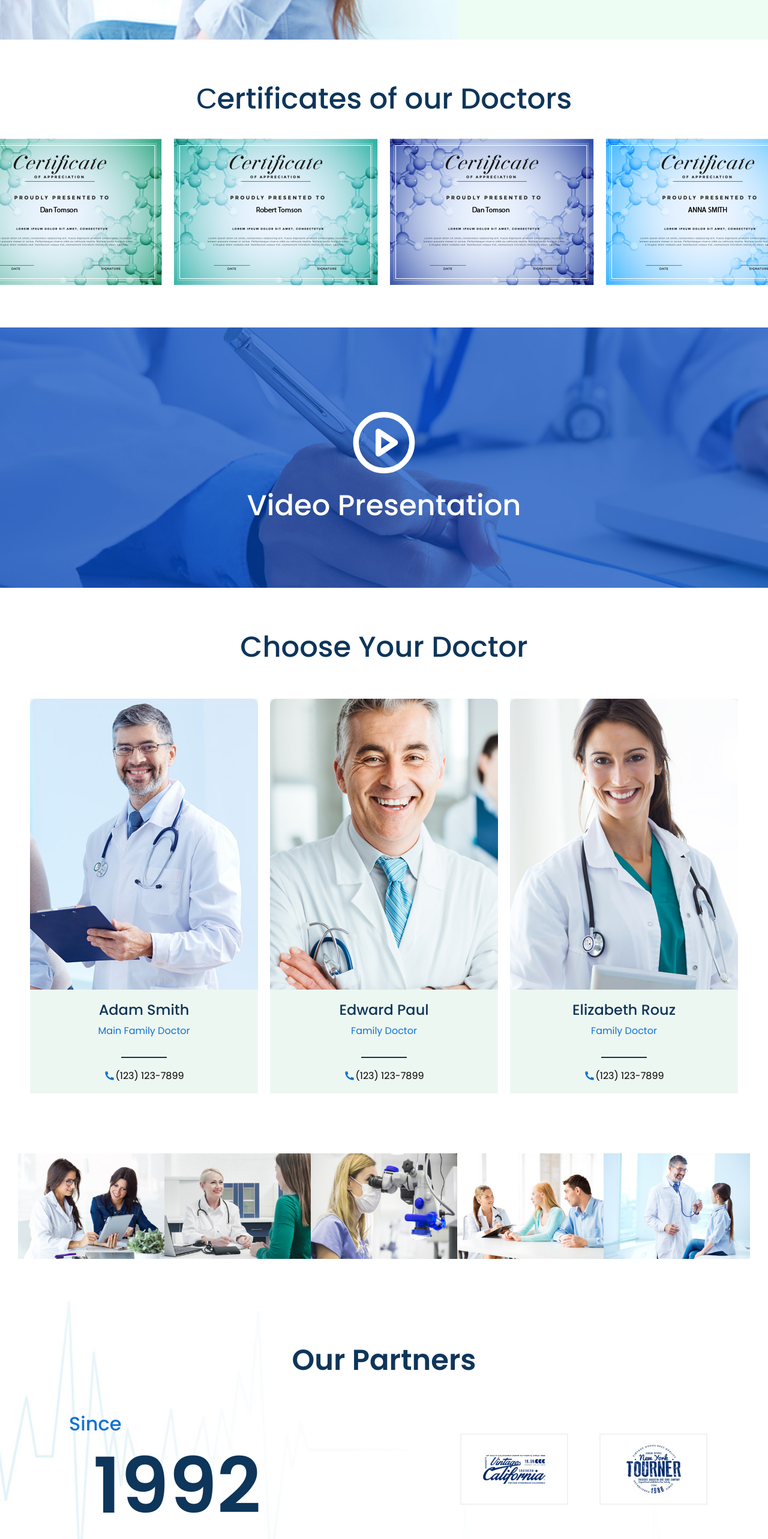
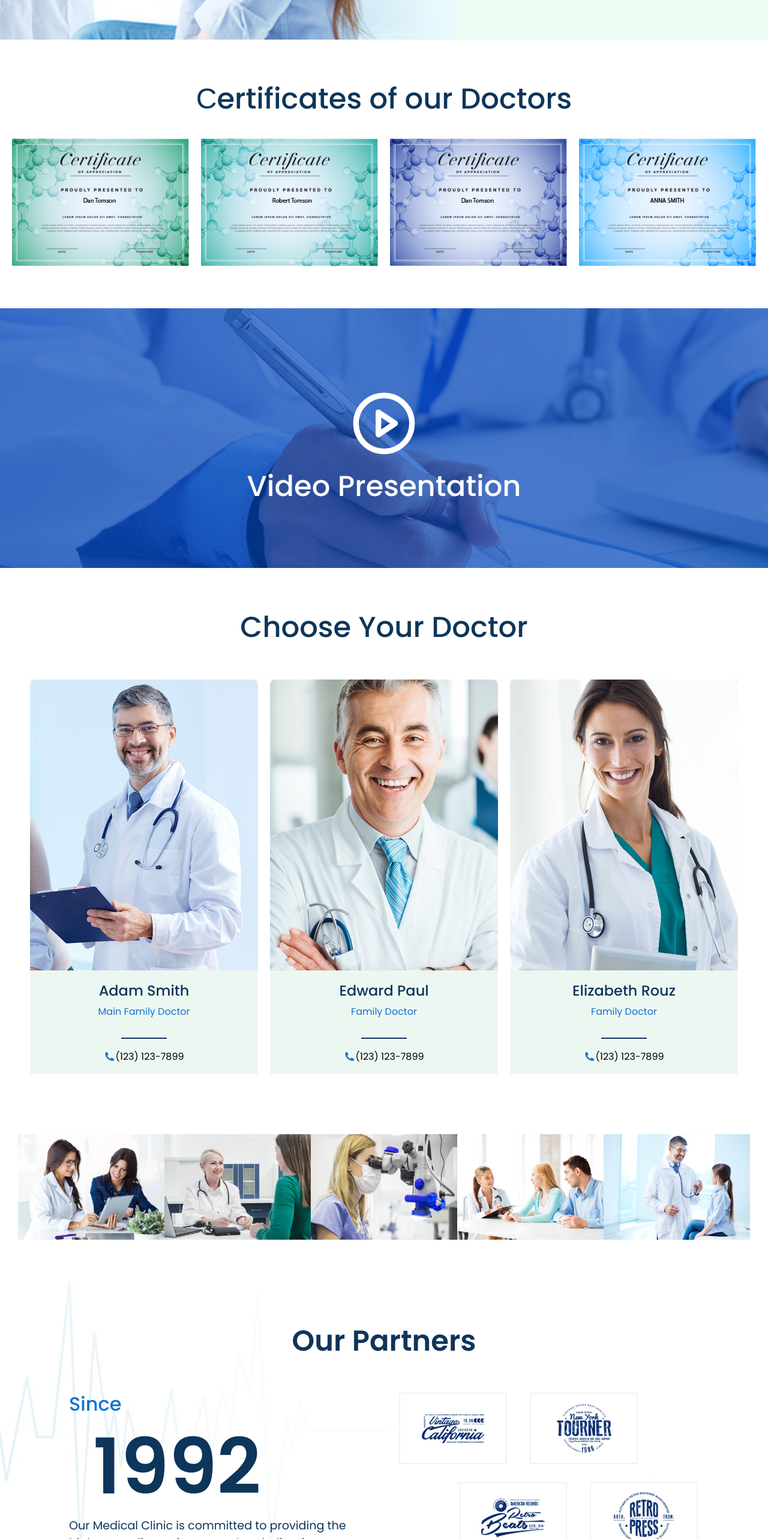
Before and after one commit to vigneshiyergithub/Family-Doctor, a React (Create React App) app: page / in a window 1280 px wide. Shown: the part 2759-5325 px from the top of the page at 60% size. Built offline with nearby package versions, Linux system fonts and the light colour scheme.

Commit message:
partners commit

```diff
--- a/src/components/Credentials/Credentials.css
+++ b/src/components/Credentials/Credentials.css
@@ -2,7 +2,7 @@
     display: flex;
     flex-direction: column;
     width: 100%;
-    padding: 70px 30px;
+    padding: 70px 20px;
     justify-content: center;
     align-items: center;
 }
@@ -16,4 +16,14 @@
     grid-template-columns: repeat(4, 1fr);
     grid-gap: 20px;
     margin-top: 30px;
+    width: 100%;
 }
+
+.slide{
+    display: flex;
+    width: 100%;
+}
+
+.slide img{
+    max-width: 100%;
+}
--- a/src/components/Partners/Partners.css
+++ b/src/components/Partners/Partners.css
@@ -54,22 +54,37 @@
 }
 
 .partner-image{
-    display: grid;
-    grid-template-columns: repeat(2, 1fr);
-    grid-gap: 20px;
-    width: 40%;
+    display: flex;
+    flex-direction: column;
+    grid-gap: 10px;
+    width: 50%;
+    margin-left: 50px;
 }
 
-.partner-image div{
+.first-row{
+    display: flex;
+    width: 75%;
+    justify-content: space-between;
+}
+
+.last-row{
+    display: flex;
+    margin-top: 20px;
+    width: 75%;
+    justify-content: space-between;
+    margin-left: 100px;
+}
+
+/* .partner-image div{
     display: flex;
     justify-content: center;
     align-items: center;
 }
 
 .partner-image:first-child{
-    margin-top: 50px;
+    margin-top: -5px;
 }
 
 .partner-image div img{
     max-width: 100%;
-}
+} */
--- a/src/components/Partners/Partners.js
+++ b/src/components/Partners/Partners.js
@@ -18,10 +18,15 @@ function Partners() {
                 </div>
 
                 <div className="partner-image">
-                    <div><img src="../../img/partner1.jpg" alt=""/></div>
-                   <div> <img src="../../img/partner2.jpg" alt=""/></div>
-                    <div><img src="../../img/partner3.jpg" alt=""/></div>
-                    <div><img src="../../img/partner4.jpg" alt=""/></div>
+                    <div className="first-row">
+                        <div><img src="../../img/partner1.jpg" alt=""/></div>
+                        <div> <img src="../../img/partner2.jpg" alt=""/></div>
+                    </div>
+
+                    <div className="last-row">
+                        <div><img src="../../img/partner3.jpg" alt=""/></div>
+                        <div><img src="../../img/partner4.jpg" alt=""/></div>
+                    </div>
                 </div>
             </div>
         </div>
```
